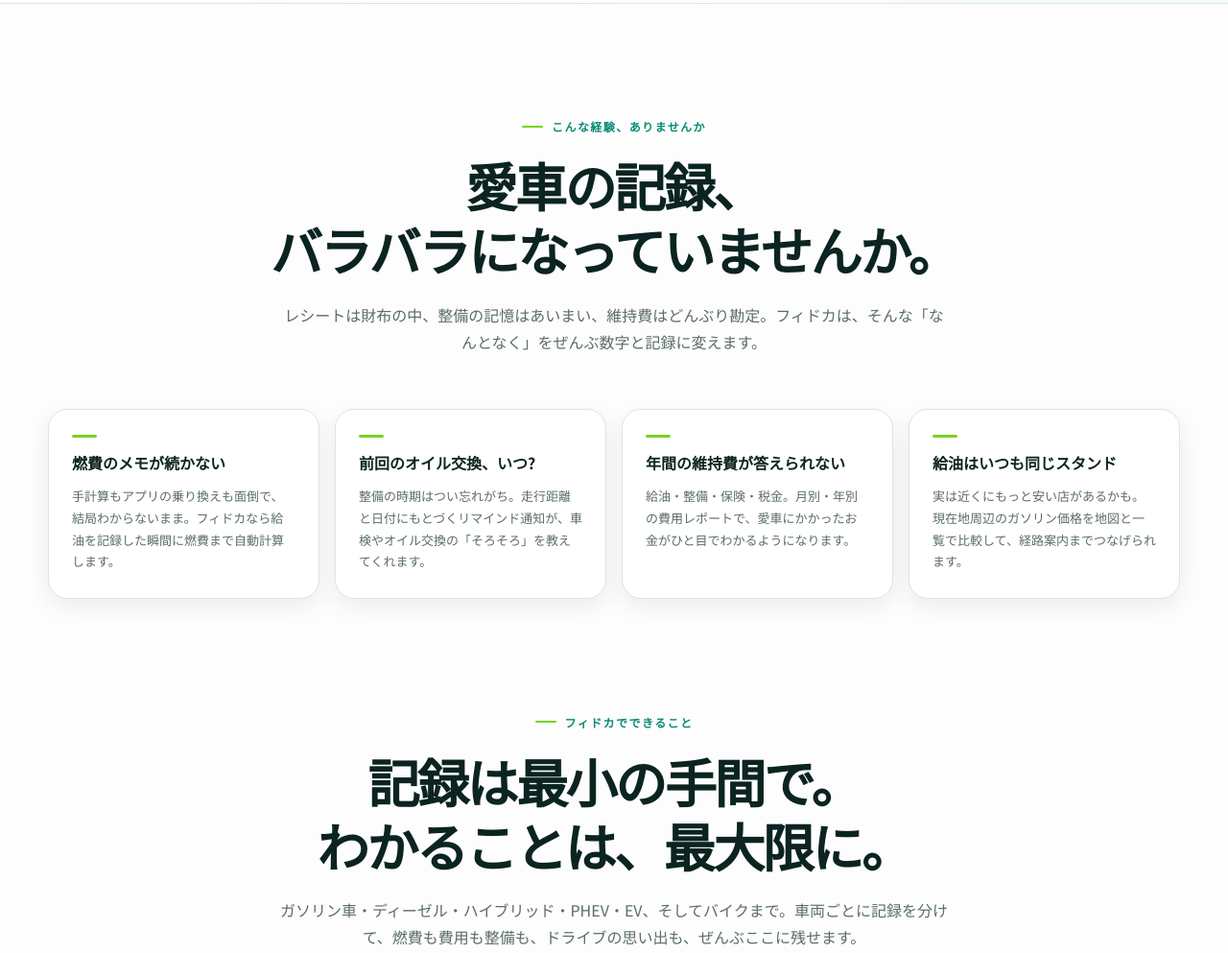
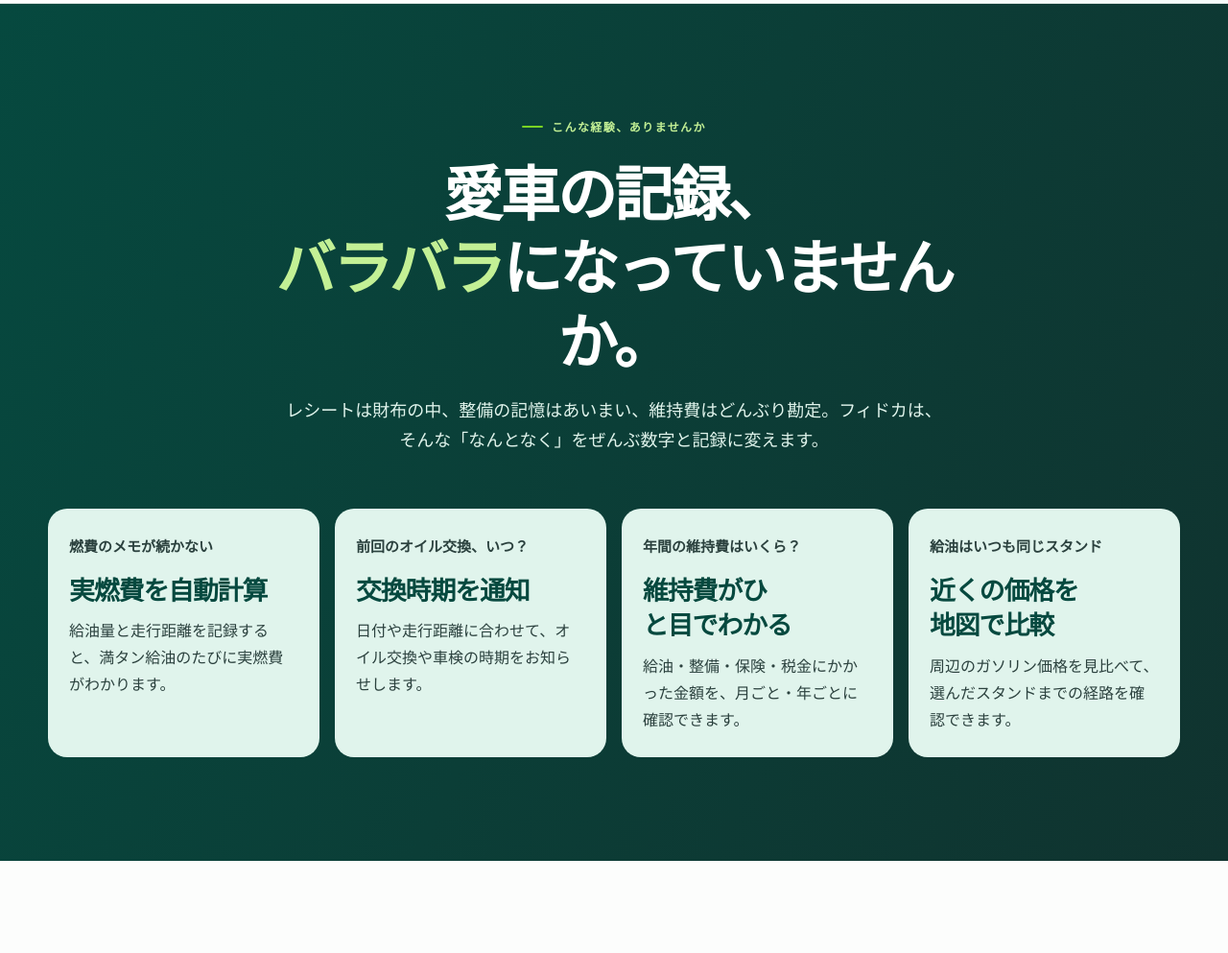
Before and after one commit to tunakan12/fidoca-site, a plain HTML site: page index.html in a window 1280 px wide. Shown: the part 1180-2173 px from the top of the page at 96% size. Drawn offline with Linux system fonts and the light colour scheme.

Commit message:
トップページの悩み別カードで解決策を強調

```diff
--- a/assets/home.css
+++ b/assets/home.css
@@ -134,12 +134,29 @@ button, a { -webkit-tap-highlight-color: transparent; }
 .trust-row span:first-child { border-left: 0; }
 
 /* ---------- pains ---------- */
-.pains-section { padding-bottom: 0; background: var(--paper); }
+.pains-section {
+  color: #fff;
+  background: linear-gradient(115deg, var(--green-deep), #10332f);
+}
+.pains-section .eyebrow, .pains-section h2 span { color: #c3f095; }
+.pains-section .section-head h2 { font-size: clamp(32px, 5.2vw, 62px); text-wrap: balance; }
+.pains-section .section-head > p:last-child { color: #e0f4ec; font-size: clamp(16px, 1.5vw, 18px); }
 .pain-grid { display: grid; grid-template-columns: repeat(4, 1fr); gap: 16px; }
-.pain-card { padding: 26px 24px; border: 1px solid var(--line); border-radius: var(--radius-md); background: #fff; box-shadow: var(--shadow-sm); }
-.pain-card h3 { font-size: 16px; line-height: 1.5; }
-.pain-card h3::before { content: ""; display: block; width: 26px; height: 3px; margin-bottom: 14px; border-radius: 99px; background: var(--lime); }
-.pain-card p { margin-top: 12px; color: var(--muted); font-size: 13px; }
+.pain-card {
+  padding: 26px 22px;
+  border-radius: var(--radius-md);
+  background: var(--green-soft);
+  color: var(--green-deep);
+}
+.pain-card .pain-question { font-size: 15px; font-weight: 700; color: var(--ink-soft); }
+.pain-card h3 {
+  margin: 14px 0 10px;
+  font-size: clamp(22px, 2.1vw, 28px);
+  line-height: 1.35;
+  letter-spacing: -.04em;
+  text-wrap: balance;
+}
+.pain-card h3 + p { color: var(--ink-soft); font-size: 16px; }
 
 /* ---------- features ---------- */
 .intro { background: var(--paper); }
--- a/index.html
+++ b/index.html
@@ -114,7 +114,7 @@
 <link rel="preconnect" href="https://fonts.gstatic.com" crossorigin>
 <link href="https://fonts.googleapis.com/css2?family=Noto+Sans+JP:wght@400;500;600;700;800;900&display=swap" rel="stylesheet">
 <link rel="preload" as="image" imagesrcset="./assets/screens/v2/01-overview-640.webp 640w, ./assets/screens/v2/01-overview-960.webp 960w" imagesizes="(max-width: 700px) 78vw, 390px">
-<link rel="stylesheet" href="./assets/home.css?v=20261126-1">
+<link rel="stylesheet" href="./assets/home.css?v=20261128-1">
 <script>document.documentElement.classList.add('js');</script>
 </head>
 <body>
@@ -192,14 +192,30 @@
     <div class="container">
       <header class="section-head reveal">
         <p class="eyebrow">こんな経験、ありませんか</p>
-        <h2 id="pains-title">愛車の記録、<br>バラバラになっていませんか。</h2>
+        <h2 id="pains-title">愛車の記録、<br><span>バラバラ</span>になっていませんか。</h2>
         <p>レシートは財布の中、整備の記憶はあいまい、維持費はどんぶり勘定。フィドカは、そんな「なんとなく」をぜんぶ数字と記録に変えます。</p>
       </header>
       <div class="pain-grid">
-        <div class="pain-card reveal"><h3>燃費のメモが続かない</h3><p>手計算もアプリの乗り換えも面倒で、結局わからないまま。フィドカなら給油を記録した瞬間に燃費まで自動計算します。</p></div>
-        <div class="pain-card reveal"><h3>前回のオイル交換、いつ?</h3><p>整備の時期はつい忘れがち。走行距離と日付にもとづくリマインド通知が、車検やオイル交換の「そろそろ」を教えてくれます。</p></div>
-        <div class="pain-card reveal"><h3>年間の維持費が答えられない</h3><p>給油・整備・保険・税金。月別・年別の費用レポートで、愛車にかかったお金がひと目でわかるようになります。</p></div>
-        <div class="pain-card reveal"><h3>給油はいつも同じスタンド</h3><p>実は近くにもっと安い店があるかも。現在地周辺のガソリン価格を地図と一覧で比較して、経路案内までつなげられます。</p></div>
+        <div class="pain-card reveal">
+          <p class="pain-question">燃費のメモが続かない</p>
+          <h3>実燃費を自動計算</h3>
+          <p>給油量と走行距離を記録すると、満タン給油のたびに実燃費がわかります。</p>
+        </div>
+        <div class="pain-card reveal">
+          <p class="pain-question">前回のオイル交換、いつ？</p>
+          <h3>交換時期を通知</h3>
+          <p>日付や走行距離に合わせて、オイル交換や車検の時期をお知らせします。</p>
+        </div>
+        <div class="pain-card reveal">
+          <p class="pain-question">年間の維持費はいくら？</p>
+          <h3>維持費がひと目でわかる</h3>
+          <p>給油・整備・保険・税金にかかった金額を、月ごと・年ごとに確認できます。</p>
+        </div>
+        <div class="pain-card reveal">
+          <p class="pain-question">給油はいつも同じスタンド</p>
+          <h3>近くの価格を地図で比較</h3>
+          <p>周辺のガソリン価格を見比べて、選んだスタンドまでの経路を確認できます。</p>
+        </div>
       </div>
     </div>
   </section>
```
